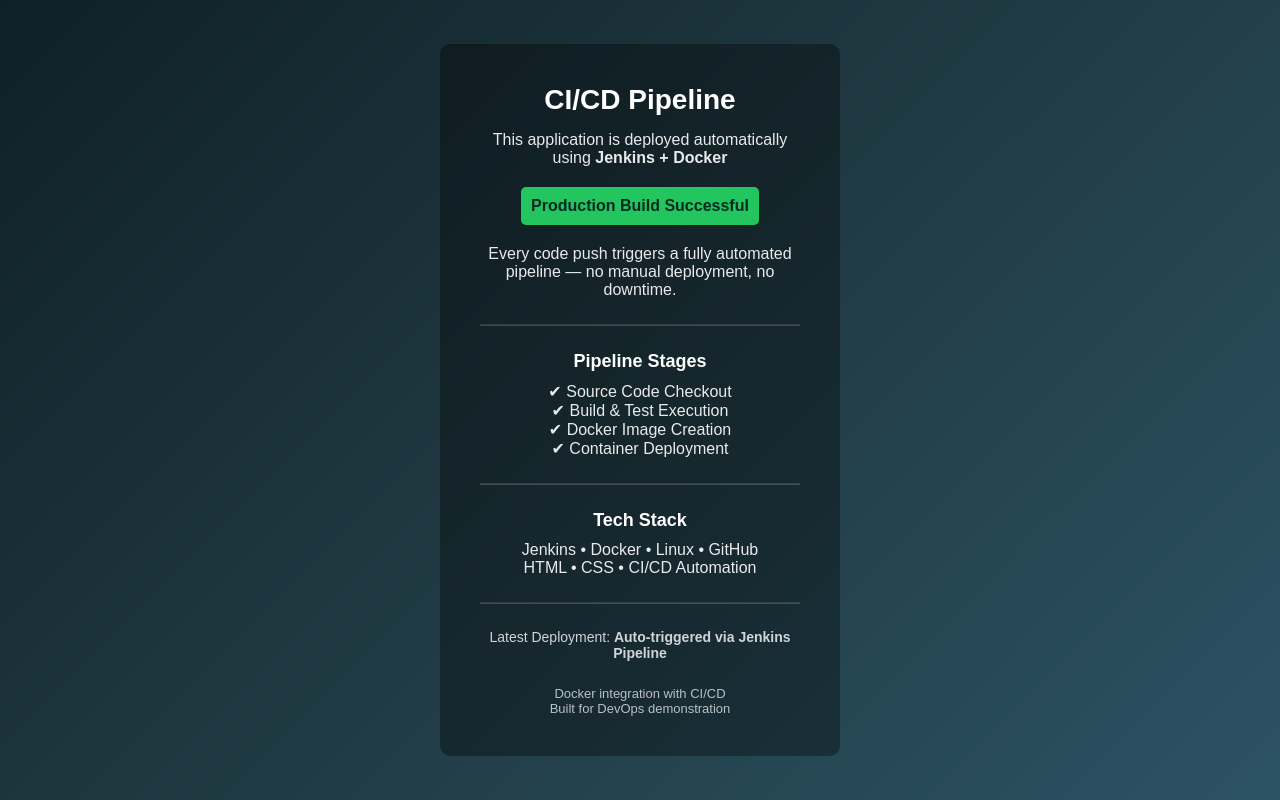
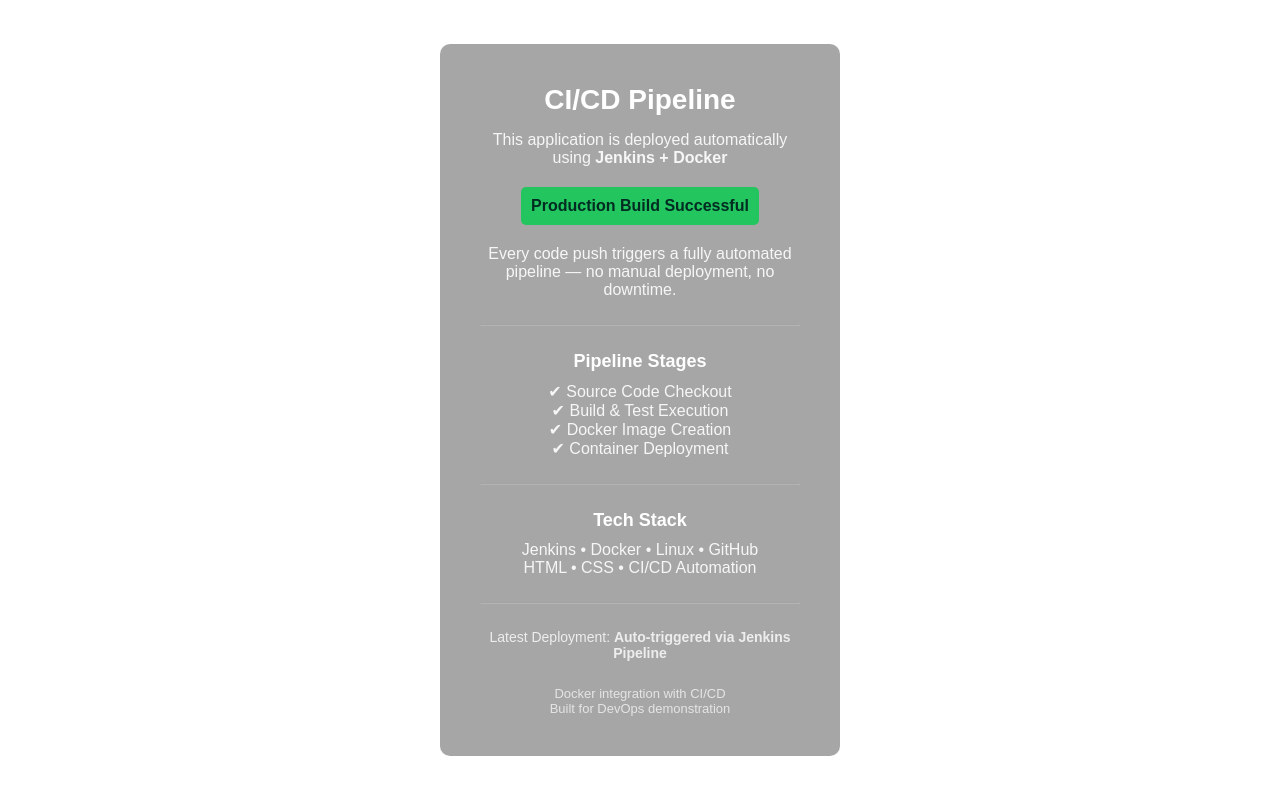
Before and after one commit to Kishankharvi/dockertl, a website: page public/index.html in a window 1280 px wide. Drawn offline with Linux system fonts and the light colour scheme.

Commit message:
index.html modifed

```diff
--- a/public/style.css
+++ b/public/style.css
@@ -6,7 +6,7 @@
 }
 
 body {
-  background: linear-gradient(135deg, #0f2027, #203a43, #2c5364);
+  background:white;
   height: 100vh;
   display: flex;
   align-items: center;
```
